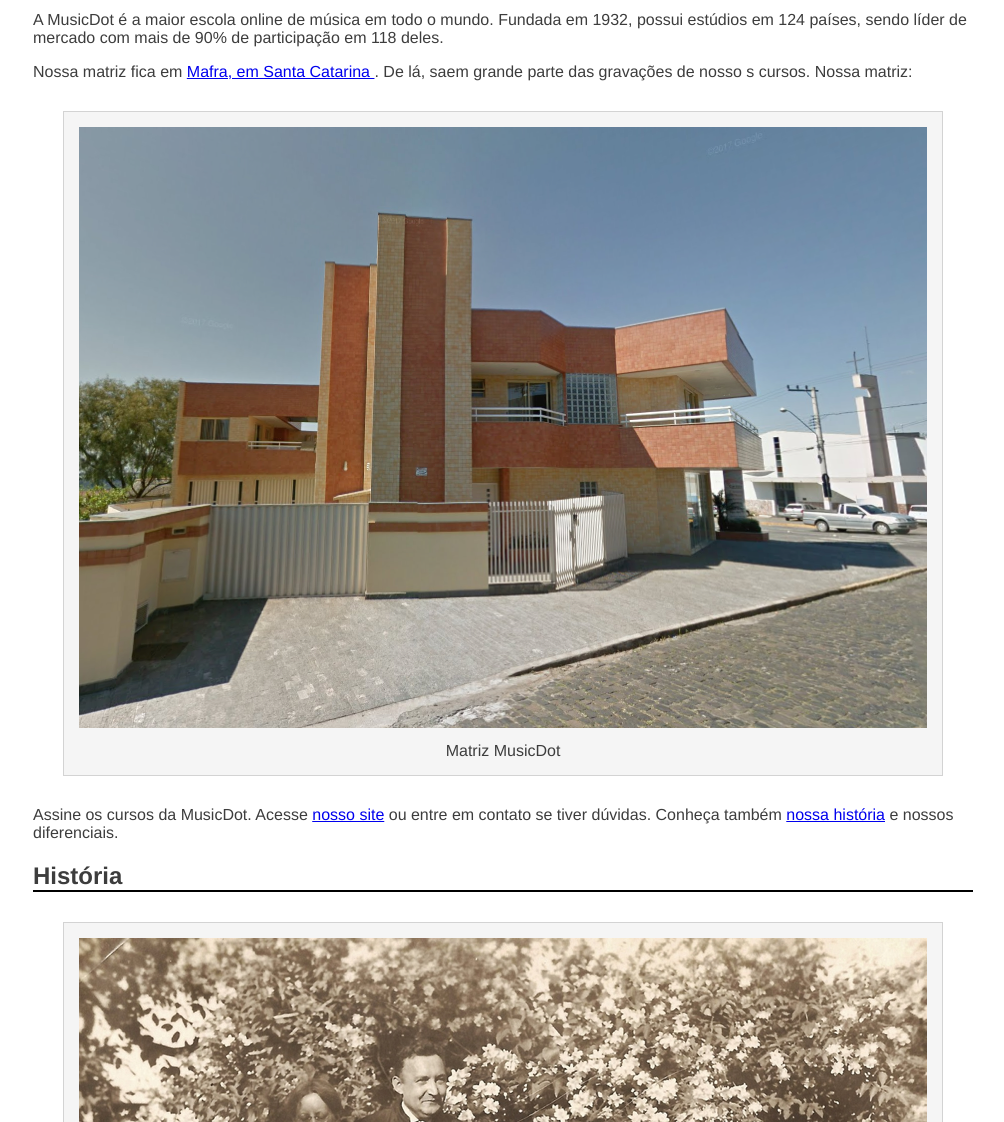
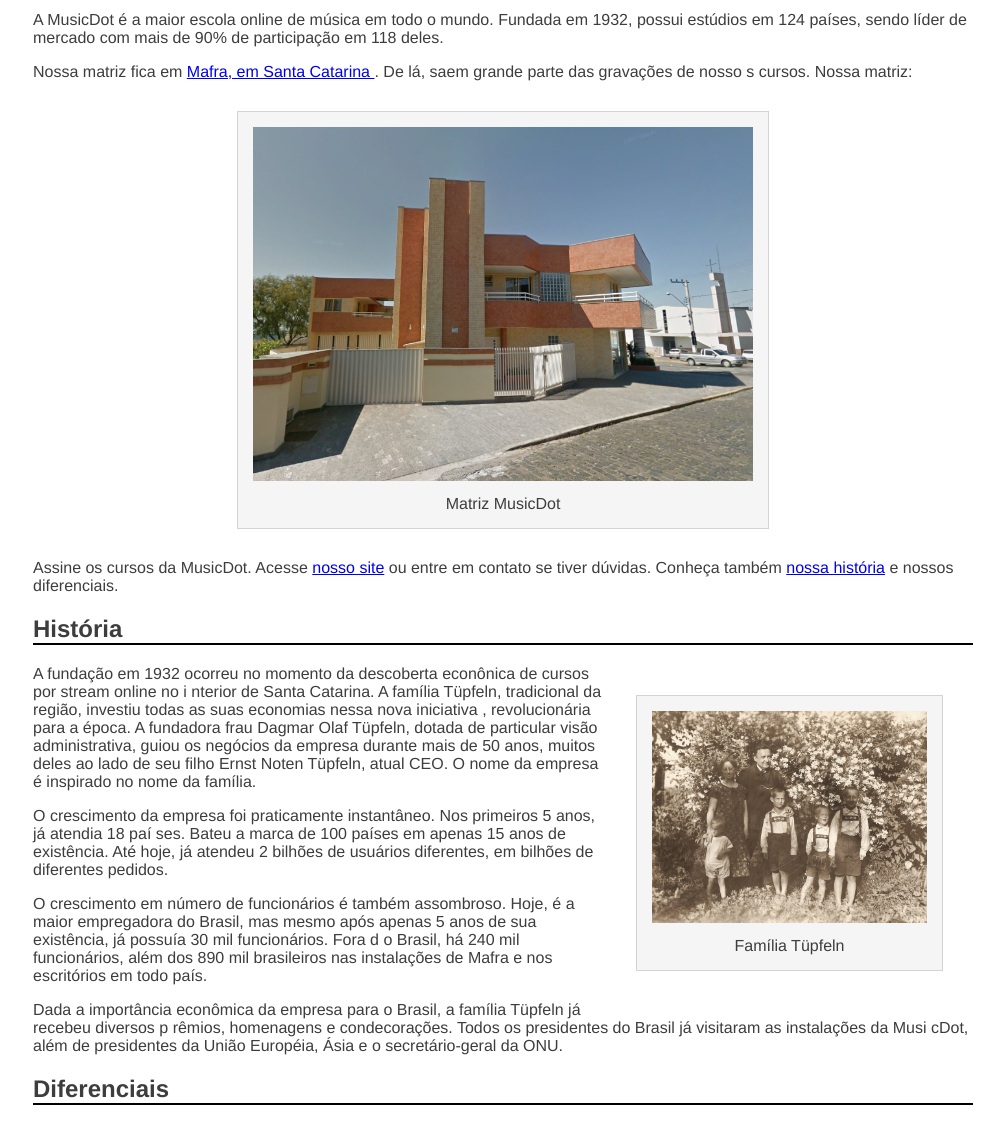
Before and after one commit to janssenbatista/curso-html-css-caelum, a plain HTML site: page sobre.html in a window 1280 px wide. Shown: the part 143-1265 px from the top of the page, without its empty margins (137-1141 px from the left). Drawn offline with Linux system fonts and the light colour scheme.

Commit message:
update sobre.html: change images size and position

```diff
--- a/css/sobre.css
+++ b/css/sobre.css
@@ -23,6 +23,21 @@ figure {
   padding: 15px;
 }
 
+figure img {
+  width: 100%;
+}
+
 figcaption {
   margin-top: 10px;
 }
+
+.matriz-musicdot {
+  width: 500px;
+  margin-left: auto;
+  margin-right: auto;
+}
+
+.familia-tupfeln {
+  width: 275px;
+  float: right;
+}
--- a/sobre.html
+++ b/sobre.html
@@ -24,7 +24,7 @@
       </a>
       . De lá, saem grande parte das gravações de nosso s cursos. Nossa matriz:
     </p>
-    <figure>
+    <figure class="matriz-musicdot">
       <img src="img/matriz-musicdot.png" alt="Matriz da MusicDot" srcset="" />
       <figcaption>Matriz MusicDot</figcaption>
     </figure>
@@ -35,7 +35,7 @@
       diferenciais.
     </p>
     <h2 id="historia">História</h2>
-    <figure>
+    <figure class="familia-tupfeln">
       <img src="img/familia-tupfeln.jpg" alt="Foto da Família Tüpfeln" />
       <figcaption>Família Tüpfeln</figcaption>
     </figure>
```
